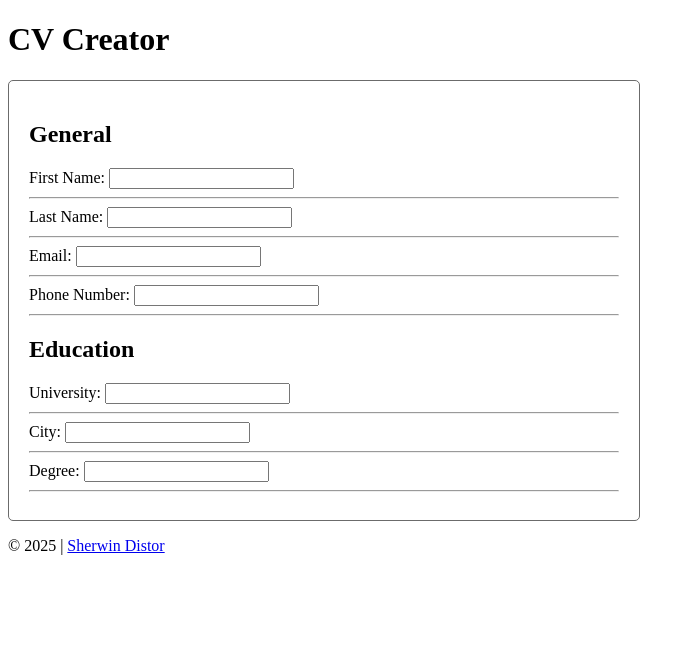
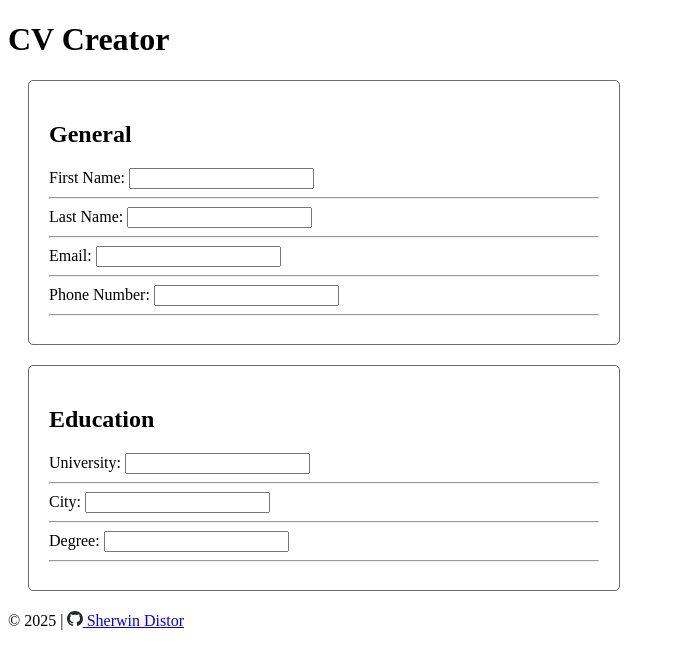
Before and after one commit to SherwinDistor/odin-cv-application, a React (Vite) app: page / in a window 1280 px wide. Shown: the top 664 px of the page, without its empty margins (0-695 px from the left). Built offline with nearby package versions, Linux system fonts and the light colour scheme.

Commit message:
Add git logo to footer

```diff
--- a/src/components/Footer.jsx
+++ b/src/components/Footer.jsx
@@ -2,7 +2,10 @@ function Footer() {
 	return (
 		<footer>
 			<p>
-				&copy; {new Date().getFullYear()} | <a href='/'>Sherwin Distor</a>
+				&copy; {new Date().getFullYear()} |{' '}
+				<a href='/'>
+					<img src='public/github-mark.svg' alt='GitHub Logo' /> Sherwin Distor
+				</a>
 			</p>
 		</footer>
 	);
--- a/src/index.css
+++ b/src/index.css
@@ -2,8 +2,13 @@
 	width: 50%;
 }
 
-.inputContainer {
+.formCard {
 	border: 1px solid hsl(0, 0%, 42%);
 	border-radius: 5px;
 	padding: 20px;
+	margin: 20px;
 }
+
+footer p a img {
+	height: 15px;
+}
```
